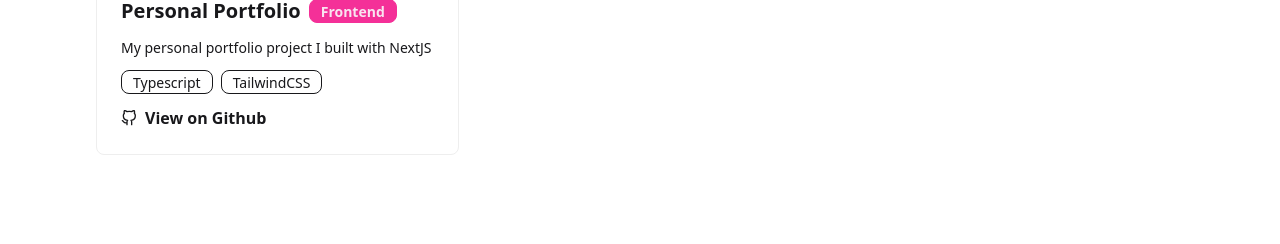
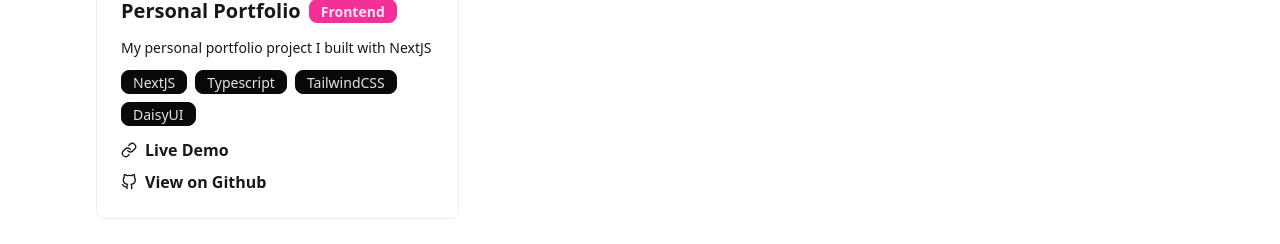
Before and after one commit to bilelhamitouche/portfolio-website, a Next.js app: page / in a window 1280 px wide. Shown: the part 1042-1286 px from the top of the page. Built offline with nearby package versions, Linux system fonts and the light colour scheme.

Commit message:
added demo link to the projects and changed the badges(for stack)

```diff
--- a/src/components/Projects.tsx
+++ b/src/components/Projects.tsx
@@ -1,6 +1,6 @@
 import Image from "next/image";
 import Link from "next/link";
-import { FiGithub } from "react-icons/fi";
+import { FiGithub, FiLink } from "react-icons/fi";
 
 interface Project {
   imageUrl: string;
@@ -49,9 +49,20 @@ function Projects() {
               </h2>
               <p>{project.description}</p>
               <div className="justify-start card-actions">
-                <div className="badge badge-outline">{project.tags[1]}</div>
-                <div className="badge badge-outline">{project.tags[2]}</div>
+                {project.tags.map((tag, index) => (
+                  <div className="badge badge-neutral" key={index}>
+                    {tag}
                   </div>
+                ))}
+              </div>
+              <div className="flex flex-col gap-2 items-start">
+                <Link
+                  href={project.demoLink}
+                  className="flex gap-2 items-center text-base font-semibold link link-hover max-w-fit"
+                >
+                  <FiLink />
+                  Live Demo
+                </Link>
                 <Link
                   href={project.githubLink}
                   className="flex gap-2 items-center text-base font-semibold link link-hover max-w-fit"
@@ -61,6 +72,7 @@ function Projects() {
                 </Link>
               </div>
             </div>
+          </div>
         ))}
       </div>
     </section>
```
Lines whose indentation alone changed are shown as unchanged.
